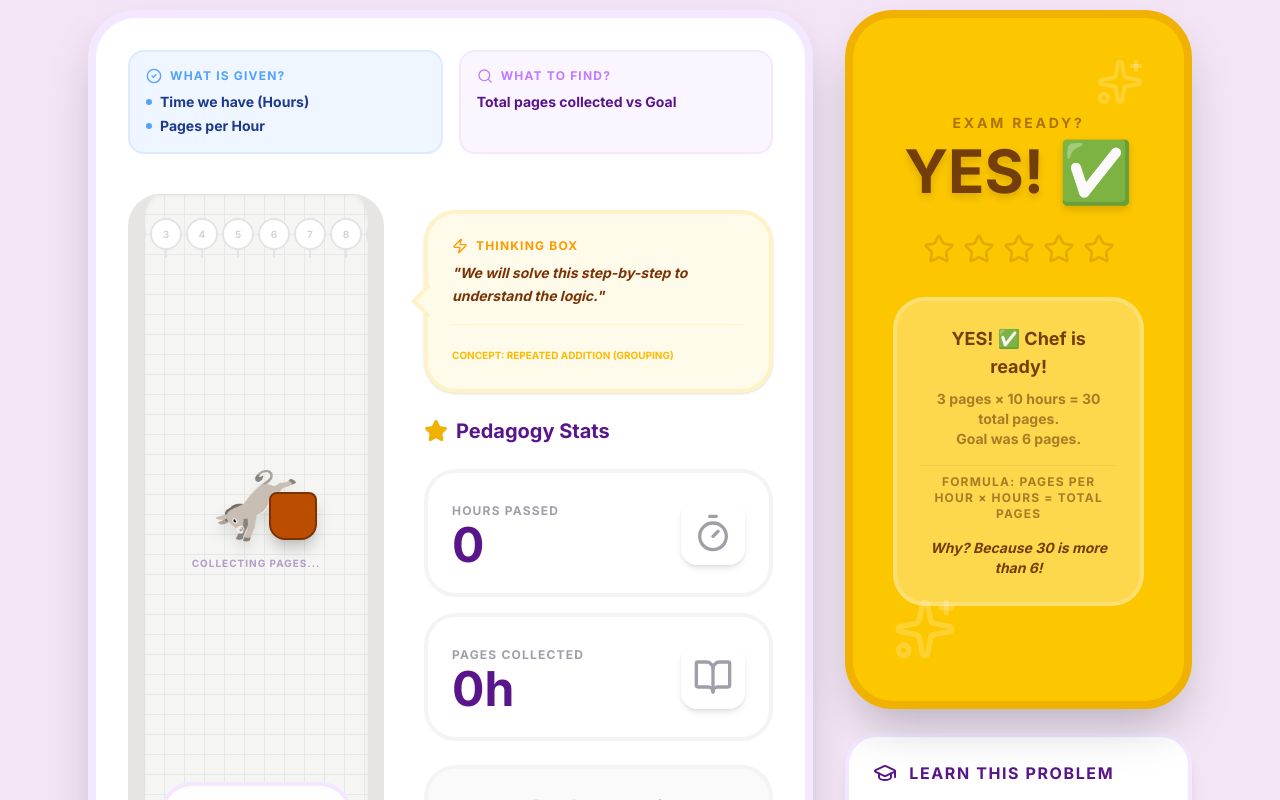
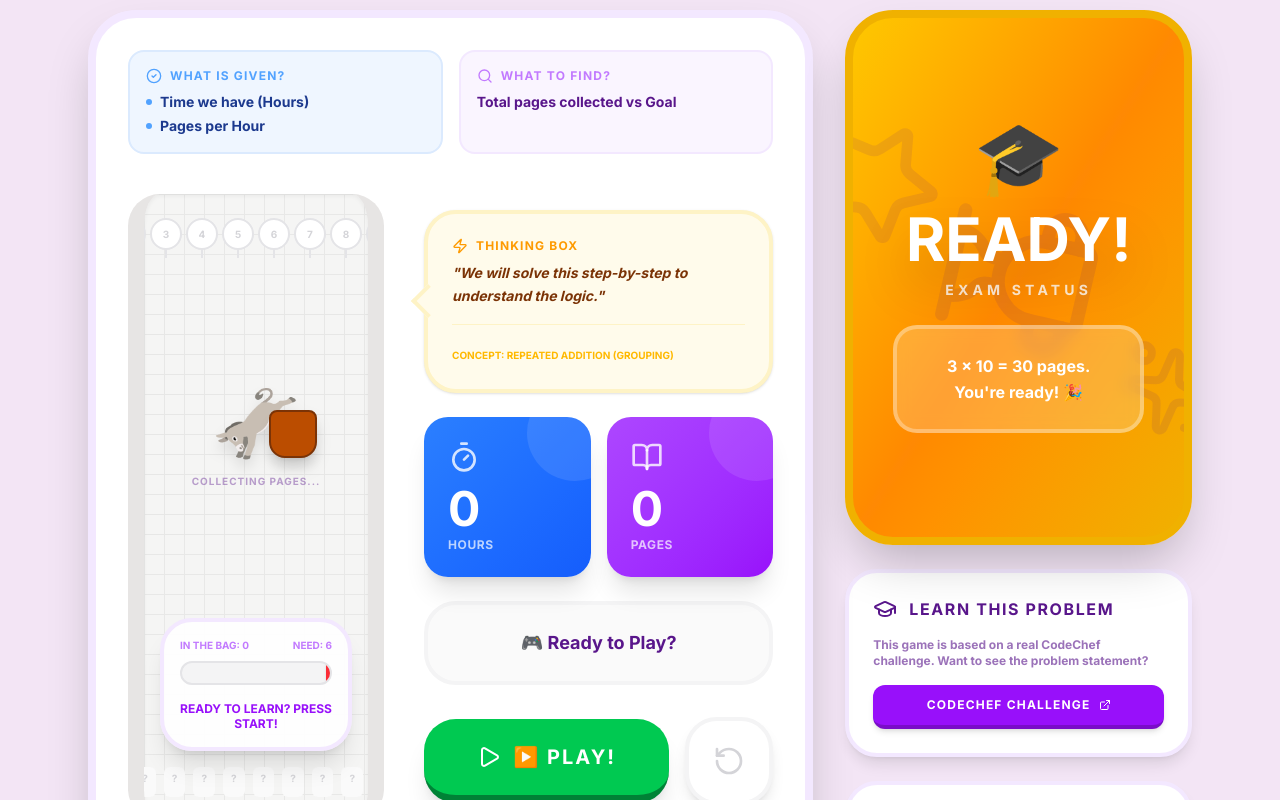
Before and after one commit to surajsahani/Step-Smile, a React (Vite) app: page / in a window 1280 px wide. Shown: the part 480-1280 px from the top of the page. Built offline with nearby package versions, Linux system fonts and the light colour scheme.

Commit message:
Redesign UI with game-first UX psychology - Remove academic terms, add mastery system, Duolingo-style rewards

```diff
--- a/src/App.tsx
+++ b/src/App.tsx
@@ -1002,66 +1002,81 @@ export default function App() {
                     </div>
                   </motion.div>
 
-                  <div className="flex items-center justify-between">
-                    <h3 className={`text-xl font-black ${currentProblemDef.theme.text} flex items-center gap-2`}>
-                      <Star className="w-6 h-6 text-yellow-500 fill-yellow-500" />
-                      Pedagogy Stats
-                    </h3>
                   {simPhase === 'finished' && (
                     <motion.div
-                        initial={{ scale: 0, rotate: -20 }}
-                        animate={{ scale: 1, rotate: 0 }}
-                        className="bg-yellow-400 text-yellow-900 px-4 py-2 rounded-2xl font-black text-sm shadow-lg border-4 border-yellow-500"
+                      initial={{ scale: 0, rotate: -20, y: -20 }}
+                      animate={{ scale: 1, rotate: 0, y: 0 }}
+                      className="bg-gradient-to-r from-yellow-400 to-orange-400 text-white px-8 py-6 rounded-3xl font-black text-xl shadow-2xl border-4 border-yellow-500 text-center mb-6"
                     >
-                        {activeProblem === 'exam' ? (result?.success ? 'PASSED! 🎓' : 'FAILED! ❌') : 'DONE! ✅'}
+                      <div className="flex items-center justify-center gap-3 mb-2">
+                        <Sparkles className="w-8 h-8" />
+                        <span>Concept Mastered!</span>
+                        <Sparkles className="w-8 h-8" />
+                      </div>
+                      <div className="text-sm font-bold opacity-90">
+                        {activeProblem === 'exam' ? (result?.success ? '🎓 Ready for the exam!' : '💪 Keep practicing!') : '✨ You got it!'}
+                      </div>
                     </motion.div>
                   )}
+
+                  {/* Progress Cards */}
+                  <div className="grid grid-cols-2 gap-4">
+                    <motion.div
+                      whileHover={{ scale: 1.05, y: -5 }}
+                      className="bg-gradient-to-br from-blue-500 to-blue-600 rounded-3xl p-6 shadow-xl relative overflow-hidden"
+                    >
+                      <div className="absolute top-0 right-0 w-24 h-24 bg-white/10 rounded-full -mr-8 -mt-8" />
+                      <div className="relative z-10">
+                        <div className="flex items-center justify-between mb-3">
+                          <Timer className="w-8 h-8 text-white/80" />
+                          {isSimulating && (
+                            <motion.div
+                              animate={{ scale: [1, 1.2, 1] }}
+                              transition={{ duration: 1, repeat: Infinity }}
+                              className="w-3 h-3 bg-green-400 rounded-full"
+                            />
+                          )}
                         </div>
-
-                  <div className="grid grid-cols-1 gap-4">
-                    <motion.div
-                      whileHover={{ scale: 1.02 }}
-                      className="bg-white/50 rounded-[2rem] p-6 border-4 border-zinc-100 flex items-center justify-between"
-                    >
-                      <div className="space-y-1">
-                        <span className="text-xs font-black uppercase tracking-widest text-zinc-400">
-                          {activeProblem === 'snail' ? 'Days Passed' :
-                           activeProblem === 'exam' ? 'Hours Passed' :
-                           activeProblem === 'icecream' ? 'Minutes Passed' : 'Steps'}
-                        </span>
-                        <div className={`text-5xl font-black ${currentProblemDef.theme.text}`}>{simStep}</div>
+                        <div className="text-5xl font-black text-white mb-1">{simStep}</div>
+                        <div className="text-xs font-bold text-white/70 uppercase tracking-wider">
+                          {activeProblem === 'snail' ? 'Days' :
+                           activeProblem === 'exam' ? 'Hours' :
+                           activeProblem === 'icecream' ? 'Minutes' : 'Steps'}
                         </div>
-                      <div className="w-16 h-16 rounded-2xl bg-white shadow-md flex items-center justify-center text-zinc-400">
-                        <Timer className={`w-10 h-10 ${isSimulating ? 'animate-pulse' : ''}`} />
                       </div>
                     </motion.div>
 
                     <motion.div
-                      whileHover={{ scale: 1.02 }}
-                      className="bg-white/50 rounded-[2rem] p-6 border-4 border-zinc-100 flex items-center justify-between"
+                      whileHover={{ scale: 1.05, y: -5 }}
+                      className="bg-gradient-to-br from-purple-500 to-purple-600 rounded-3xl p-6 shadow-xl relative overflow-hidden"
                     >
-                      <div className="space-y-1">
-                        <span className="text-xs font-black uppercase tracking-widest text-zinc-400">
-                          {activeProblem === 'snail' ? 'Current Height' :
-                           activeProblem === 'exam' ? 'Pages Collected' :
-                           activeProblem === 'icecream' ? 'Ice Cream Left' : 'Value'}
-                        </span>
-                        <div className={`text-5xl font-black ${currentProblemDef.theme.text}`}>
+                      <div className="absolute top-0 right-0 w-24 h-24 bg-white/10 rounded-full -mr-8 -mt-8" />
+                      <div className="relative z-10">
+                        <div className="flex items-center justify-between mb-3">
+                          {activeProblem === 'snail' ? <ArrowUp className="w-8 h-8 text-white/80" /> :
+                           activeProblem === 'exam' ? <BookOpen className="w-8 h-8 text-white/80" /> :
+                           activeProblem === 'icecream' ? <IceCream className="w-8 h-8 text-white/80" /> :
+                           <Zap className="w-8 h-8 text-white/80" />}
+                          {simPhase === 'finished' && (
+                            <motion.div
+                              initial={{ scale: 0 }}
+                              animate={{ scale: 1, rotate: 360 }}
+                              className="text-2xl"
+                            >
+                              ✅
+                            </motion.div>
+                          )}
+                        </div>
+                        <div className="text-5xl font-black text-white mb-1">
                           {activeProblem === 'snail' ? Math.max(0, Number(inputs.n) - currentVal).toFixed(0) :
-                           activeProblem === 'mindist' || activeProblem === 'maxmin' || activeProblem === 'goodsub' || activeProblem === 'graph' || activeProblem === 'atleast' ? '???' :
+                           activeProblem === 'mindist' || activeProblem === 'maxmin' || activeProblem === 'goodsub' || activeProblem === 'graph' || activeProblem === 'atleast' ? '?' :
                            currentVal.toFixed(0)}
-                          {currentProblemDef.inputs[0].unit}
                         </div>
+                        <div className="text-xs font-bold text-white/70 uppercase tracking-wider">
+                          {activeProblem === 'snail' ? 'Height' :
+                           activeProblem === 'exam' ? 'Pages' :
+                           activeProblem === 'icecream' ? 'Grams' : 'Value'}
                         </div>
-                      <div className="w-16 h-16 rounded-2xl bg-white shadow-md flex items-center justify-center text-zinc-400">
-                        {activeProblem === 'snail' ? <ArrowUp className="w-10 h-10" /> :
-                         activeProblem === 'exam' ? <BookOpen className="w-10 h-10" /> :
-                         activeProblem === 'icecream' ? <IceCream className="w-10 h-10" /> :
-                         activeProblem === 'mindist' ? <Layers className="w-10 h-10" /> :
-                         activeProblem === 'maxmin' ? <Activity className="w-10 h-10" /> :
-                         activeProblem === 'goodsub' ? <Zap className="w-10 h-10" /> :
-                         activeProblem === 'graph' ? <Share2 className="w-10 h-10" /> :
-                         <Search className="w-10 h-10" />}
                       </div>
                     </motion.div>
                   </div>
@@ -1071,9 +1086,9 @@ export default function App() {
                     simPhase === 'finished' ? 'bg-yellow-100 border-yellow-200' : 'bg-zinc-50 border-zinc-100'
                   }`}>
                     <p className={`text-lg font-black ${currentProblemDef.theme.text} text-center`}>
-                      {simPhase === 'idle' ? "Ready to start?" :
-                       simPhase === 'active' ? "Watch it happen! 🚀" :
-                       "Simulation complete! 🎉"}
+                      {simPhase === 'idle' ? "🎮 Ready to Play?" :
+                       simPhase === 'active' ? "🚀 Watch it happen!" :
+                       "🎉 Level Complete!"}
                     </p>
                   </div>
                 </div>
@@ -1091,7 +1106,7 @@ export default function App() {
                     } disabled:opacity-50 disabled:cursor-not-allowed`}
                   >
                     {isSimulating ? <Pause className="w-6 h-6" /> : <Play className="w-6 h-6" />}
-                    {isSimulating ? 'Stop' : 'Start Game!'}
+                    {isSimulating ? '⏸️ Pause' : '▶️ Play!'}
                   </motion.button>
                   <motion.button
                     whileHover={{ scale: 1.05 }}
@@ -1111,105 +1126,132 @@ export default function App() {
           {/* Right Column: Settings & Big Result */}
           <div className="lg:col-span-4 flex flex-col gap-6">
 
-            {/* Big Result Card */}
+            {/* Result Card - Gamified */}
             <AnimatePresence mode="wait">
               {result && (
                 <motion.div
                   key={JSON.stringify(result) + activeProblem}
-                  initial={{ opacity: 0, y: 20 }}
-                  animate={{ opacity: 1, y: 0 }}
-                  className="bg-yellow-400 rounded-[3rem] p-10 border-8 border-yellow-500 shadow-2xl relative overflow-hidden flex-1 flex flex-col justify-center text-center"
+                  initial={{ opacity: 0, scale: 0.8, y: 20 }}
+                  animate={{ opacity: 1, scale: 1, y: 0 }}
+                  exit={{ opacity: 0, scale: 0.8 }}
+                  className="bg-gradient-to-br from-yellow-400 via-orange-400 to-yellow-500 rounded-[3rem] p-10 border-8 border-yellow-500 shadow-2xl relative overflow-hidden flex-1 flex flex-col justify-center text-center"
                 >
+                  {/* Animated background elements */}
+                  <motion.div
+                    animate={{ rotate: 360 }}
+                    transition={{ duration: 20, repeat: Infinity, ease: "linear" }}
+                    className="absolute inset-0 opacity-10"
+                  >
+                    <Sparkles className="absolute top-10 right-10 w-24 h-24" />
+                    <Star className="absolute bottom-10 left-10 w-32 h-32" />
+                    <Trophy className="absolute top-1/2 left-1/2 -translate-x-1/2 -translate-y-1/2 w-40 h-40" />
+                  </motion.div>
+
                   {'error' in result ? (
-                    <div className="text-yellow-900">
-                      <AlertCircle className="w-16 h-16 mx-auto mb-6" />
-                      <h3 className="text-2xl font-black mb-4">Oh No!</h3>
-                      <p className="font-bold leading-relaxed">{result.error}</p>
+                    <div className="text-yellow-900 relative z-10">
+                      <motion.div
+                        animate={{ rotate: [0, -10, 10, -10, 0] }}
+                        transition={{ duration: 0.5 }}
+                      >
+                        <AlertCircle className="w-20 h-20 mx-auto mb-6" />
+                      </motion.div>
+                      <h3 className="text-3xl font-black mb-4">Oops!</h3>
+                      <p className="font-bold leading-relaxed text-lg">{result.error}</p>
                     </div>
                   ) : (
-                    <div className="relative z-10 space-y-8">
-                      <div>
-                        <span className="text-sm font-black uppercase tracking-[0.2em] text-yellow-900/60 block mb-2">
-                          {activeProblem === 'snail' ? 'Days to Win' :
-                           activeProblem === 'exam' ? 'Exam Ready?' :
-                           activeProblem === 'icecream' ? 'Ice Cream Left' :
-                           activeProblem === 'mindist' ? 'Ops Needed' :
-                           activeProblem === 'maxmin' ? 'Max Difference' :
-                           activeProblem === 'goodsub' ? 'Good Arrays' :
-                           activeProblem === 'graph' ? 'Total Edges' :
-                           'Target Found?'}
-                        </span>
-                        <div className="text-6xl font-black leading-none text-yellow-900 drop-shadow-lg">
+                    <div className="relative z-10 space-y-6">
+                      {/* Main Result */}
+                      <motion.div
+                        initial={{ scale: 0 }}
+                        animate={{ scale: 1 }}
+                        transition={{ type: "spring", bounce: 0.5 }}
+                      >
+                        <div className="text-7xl mb-4">
+                          {activeProblem === 'exam' && result.success ? '🎓' :
+                           activeProblem === 'exam' && !result.success ? '💪' :
+                           activeProblem === 'snail' ? '🐌' :
+                           activeProblem === 'icecream' ? '🍦' : '⭐'}
+                        </div>
+                        <div className="text-6xl font-black leading-none text-white drop-shadow-2xl mb-2">
                           {activeProblem === 'snail' ? result.operations :
-                           activeProblem === 'exam' ? (result.success ? 'YES! ✅' : 'NO! ❌') :
+                           activeProblem === 'exam' ? (result.success ? 'READY!' : 'TRY AGAIN') :
                            activeProblem === 'icecream' ? `${result.left}g` :
                            activeProblem === 'mindist' ? result.ops :
                            activeProblem === 'maxmin' ? result.diff :
                            activeProblem === 'goodsub' ? result.count :
                            activeProblem === 'graph' ? result.edges :
-                           (result.found ? 'FOUND! 🎯' : 'MISS! 💨')}
+                           (result.found ? 'FOUND!' : 'KEEP LOOKING')}
                         </div>
-                      </div>
+                        <span className="text-sm font-black uppercase tracking-[0.3em] text-white/80">
+                          {activeProblem === 'snail' ? 'Days to Escape' :
+                           activeProblem === 'exam' ? 'Exam Status' :
+                           activeProblem === 'icecream' ? 'Remaining' :
+                           activeProblem === 'mindist' ? 'Swaps Needed' :
+                           activeProblem === 'maxmin' ? 'Range' :
+                           activeProblem === 'goodsub' ? 'Good Subarrays' :
+                           activeProblem === 'graph' ? 'Connections' :
+                           'Search Result'}
+                        </span>
+                      </motion.div>
 
-                      <div className="flex justify-center gap-2">
+                      {/* Star Rating */}
+                      {simPhase === 'finished' && (
+                        <motion.div
+                          initial={{ opacity: 0, y: 20 }}
+                          animate={{ opacity: 1, y: 0 }}
+                          transition={{ delay: 0.3 }}
+                          className="flex justify-center gap-2"
+                        >
                           {[...Array(5)].map((_, i) => (
-                          <Star key={i} className={`w-8 h-8 ${simPhase === 'finished' ? 'text-yellow-900 fill-yellow-900' : 'text-yellow-900/20'}`} />
+                            <motion.div
+                              key={i}
+                              initial={{ scale: 0, rotate: -180 }}
+                              animate={{ scale: 1, rotate: 0 }}
+                              transition={{ delay: 0.5 + i * 0.1, type: "spring" }}
+                            >
+                              <Star className="w-10 h-10 text-white fill-white drop-shadow-lg" />
+                            </motion.div>
                           ))}
-                      </div>
+                        </motion.div>
+                      )}
 
-                      <div className="bg-white/30 rounded-[2rem] p-6 border-4 border-white/20">
-                        <div className="text-lg font-black text-yellow-900">
+                      {/* Quick Explanation */}
+                      <motion.div
+                        initial={{ opacity: 0 }}
+                        animate={{ opacity: 1 }}
+                        transition={{ delay: 0.8 }}
+                        className="bg-white/20 backdrop-blur-sm rounded-3xl p-6 border-4 border-white/30"
+                      >
+                        <div className="text-base font-bold text-white leading-relaxed">
                           {activeProblem === 'snail' ? (
-                            <>
-                              <div className="mb-2">Snail escapes in {result.operations} days!</div>
-                              <div className="text-xs opacity-60 font-bold uppercase tracking-widest pt-2 border-t border-yellow-900/10">
-                                Formula: {currentProblemDef.formula}
-                              </div>
-                              <div className="text-sm mt-4 italic">
-                                Why? Because it climbs {inputs.a}m but slides {inputs.b}m, making {Number(inputs.a) - Number(inputs.b)}m net progress each day.
-                              </div>
-                            </>
+                            `Climbs ${inputs.a}m, slides ${inputs.b}m = ${Number(inputs.a) - Number(inputs.b)}m progress per day!`
                           ) :
                            activeProblem === 'exam' ? (
-                             <>
-                               {result.success ? 'YES! ✅ Chef is ready!' : 'NO! ❌ Chef needs more time!'}
-                               <div className="text-sm opacity-60 mt-2">
-                                 {inputs.a} pages × {inputs.n} hours = {Number(inputs.a) * Number(inputs.n)} total pages.
-                                 <br />
-                                 Goal was {inputs.m} pages.
-                               </div>
-                               <div className="text-xs opacity-60 font-bold uppercase tracking-widest mt-4 pt-2 border-t border-yellow-900/10">
-                                 Formula: {currentProblemDef.formula}
-                               </div>
-                               <div className="text-sm mt-4 italic">
-                                 Why? {result.success ? `Because ${Number(inputs.a) * Number(inputs.n)} is more than ${inputs.m}!` : `Because ${Number(inputs.a) * Number(inputs.n)} is less than ${inputs.m}!`}
-                               </div>
-                             </>
+                             result.success ?
+                             `${inputs.a} × ${inputs.n} = ${Number(inputs.a) * Number(inputs.n)} pages. You're ready! 🎉` :
+                             `${inputs.a} × ${inputs.n} = ${Number(inputs.a) * Number(inputs.n)} pages. Need ${inputs.m}!`
                            ) :
                            activeProblem === 'icecream' ? (
-                             <>
-                               <div>Chef has {result.left}g left!</div>
-                               <div className="text-xs opacity-60 font-bold uppercase tracking-widest mt-4 pt-2 border-t border-yellow-900/10">
-                                 Formula: {currentProblemDef.formula}
+                             `Started with ${inputs.x}g, melted ${inputs.y}g × ${inputs.n} minutes!`
+                           ) :
+                           'Great job! 🎉'}
                         </div>
-                               <div className="text-sm mt-4 italic">
-                                 Why? We started with {inputs.x}g and subtracted {inputs.y}g for each of the {inputs.n} minutes.
-                               </div>
-                             </>
-                           ) :
-                           activeProblem === 'mindist' ? result.ops :
-                           activeProblem === 'maxmin' ? result.diff :
-                           activeProblem === 'goodsub' ? result.count :
-                           activeProblem === 'graph' ? result.edges :
-                           (result.found ? 'FOUND! 🎯' : 'MISS! 💨')}
-                        </div>
-                      </div>
+                      </motion.div>
+
+                      {/* Next Level Unlock */}
+                      {simPhase === 'finished' && currentProblemDef.level < PROBLEMS.length && (
+                        <motion.div
+                          initial={{ opacity: 0, scale: 0.8 }}
+                          animate={{ opacity: 1, scale: 1 }}
+                          transition={{ delay: 1.2 }}
+                          className="bg-green-500 text-white px-6 py-4 rounded-2xl font-black text-lg shadow-xl border-4 border-green-600"
+                        >
+                          <Unlock className="w-6 h-6 inline-block mr-2" />
+                          Next Level Unlocked!
+                        </motion.div>
+                      )}
                     </div>
                   )}
-
-                  {/* Decorative Stars */}
-                  <Sparkles className="absolute top-10 right-10 w-12 h-12 text-white/20" />
-                  <Sparkles className="absolute bottom-10 left-10 w-16 h-16 text-white/20" />
                 </motion.div>
               )}
             </AnimatePresence>
```
Lines whose indentation alone changed are shown as unchanged.
